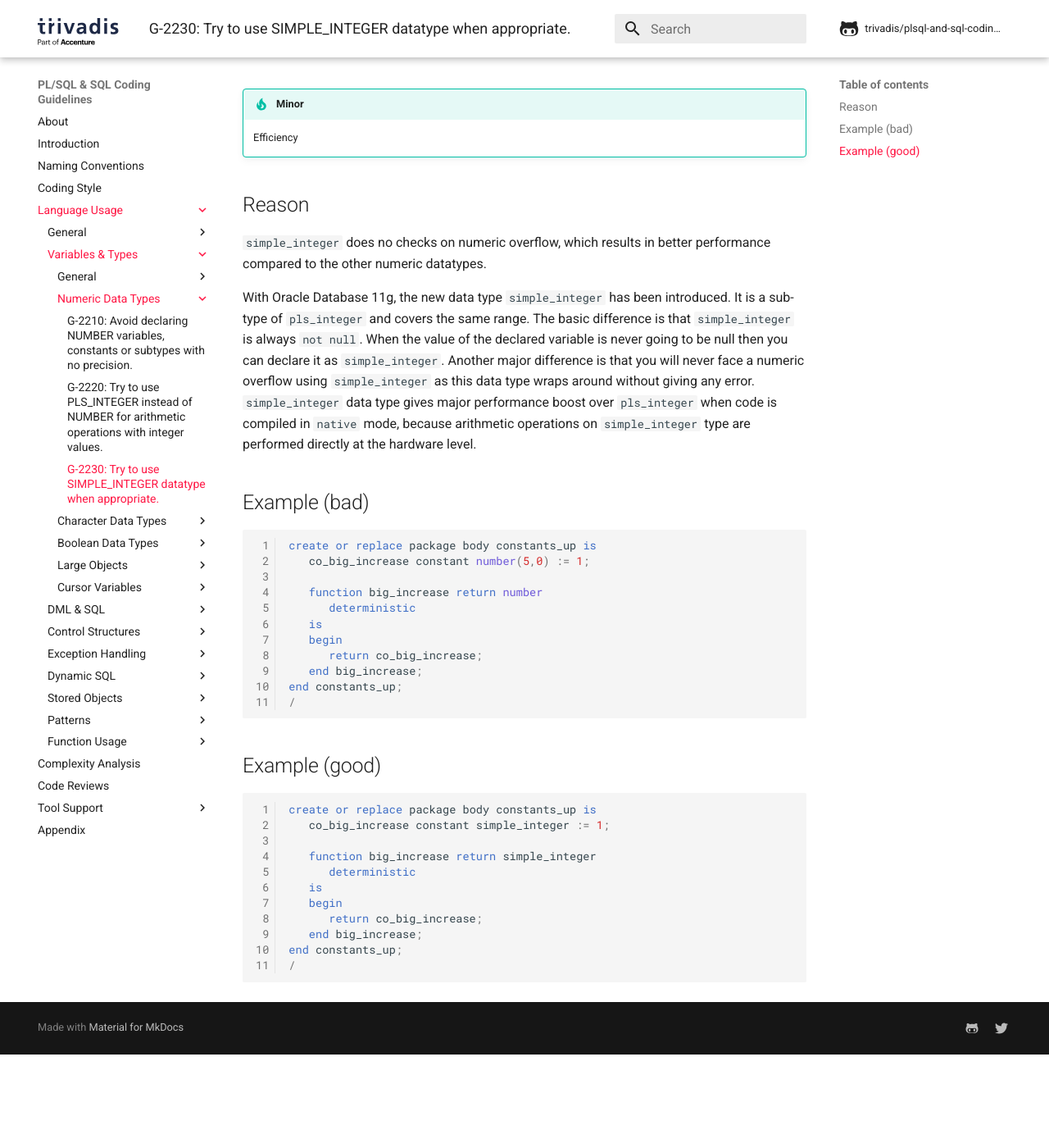
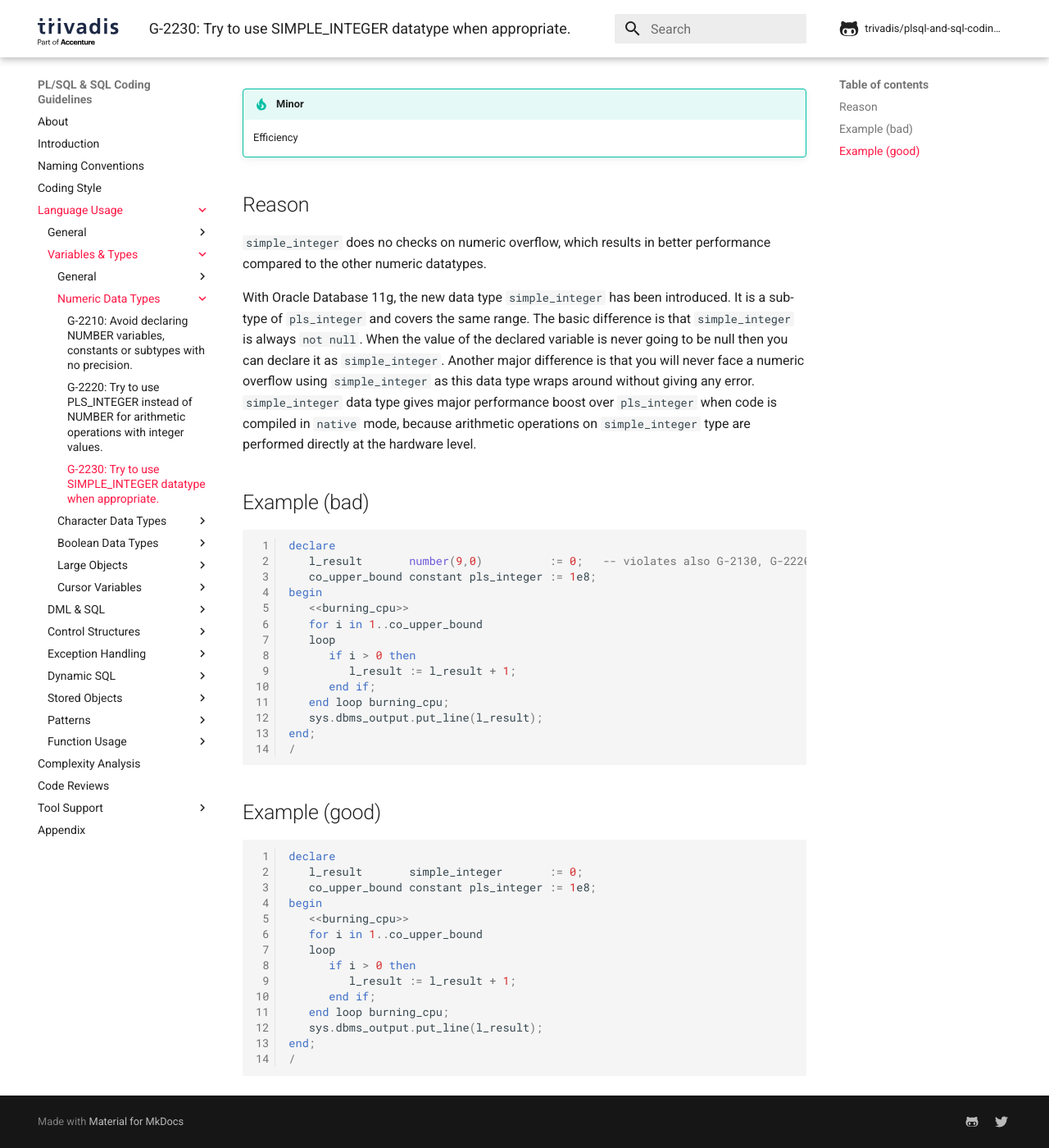
Before and after one commit to Trivadis/plsql-and-sql-coding-guidelines, an MkDocs documentation site: the page built from docs/4-language-usage/2-variables-and-types/2-numeric-data-types/g-2230.md, in a window 1280 px wide and 1400 px high, scrolled down 135 px. Shown: the whole window at 82% size. Built offline with MkDocs 1.6.1 and Material for MkDocs 9.7.7, drawn with Linux system fonts in a browser that asks for light colours; comment, search, counter and statistics services are not loaded; the version menu is left out; before the commit the page ends 1421 px from its top, so only the background shows below that.

Commit message:
Explain G-2130, G-2220, new example demonstrating that simple_integer is faster than number

````diff
--- a/docs/4-language-usage/2-variables-and-types/2-numeric-data-types/g-2230.md
+++ b/docs/4-language-usage/2-variables-and-types/2-numeric-data-types/g-2230.md
@@ -13,31 +13,37 @@
 ## Example (bad)
 
 ``` sql
-create or replace package body constants_up is
-   co_big_increase constant number(5,0) := 1;
-
-   function big_increase return number
-      deterministic
-   is
-   begin
-      return co_big_increase;
-   end big_increase;
-end constants_up;
+declare
+   l_result       number(9,0)          := 0;   -- violates also G-2130, G-2220
+   co_upper_bound constant pls_integer := 1e8;
+begin
+   <<burning_cpu>>
+   for i in 1..co_upper_bound
+   loop
+      if i > 0 then
+         l_result := l_result + 1;
+      end if;
+   end loop burning_cpu;
+   sys.dbms_output.put_line(l_result);
+end;
 /
 ```
 
 ## Example (good)
 
 ``` sql
-create or replace package body constants_up is
-   co_big_increase constant simple_integer := 1;
-
-   function big_increase return simple_integer
-      deterministic
-   is
-   begin
-      return co_big_increase;
-   end big_increase;
-end constants_up;
+declare
+   l_result       simple_integer       := 0;
+   co_upper_bound constant pls_integer := 1e8;
+begin
+   <<burning_cpu>>
+   for i in 1..co_upper_bound
+   loop
+      if i > 0 then
+         l_result := l_result + 1;
+      end if;
+   end loop burning_cpu;
+   sys.dbms_output.put_line(l_result);
+end;
 /
 ```
````
